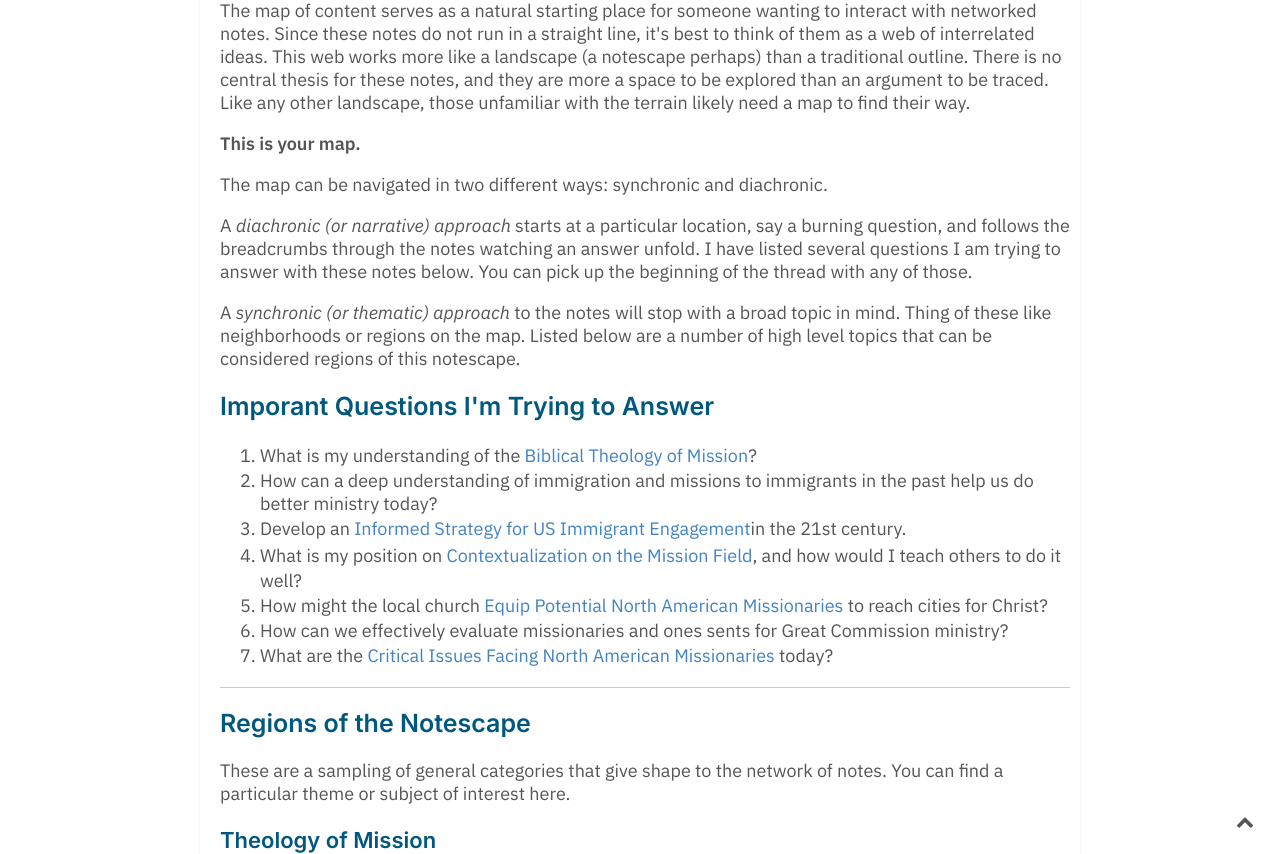
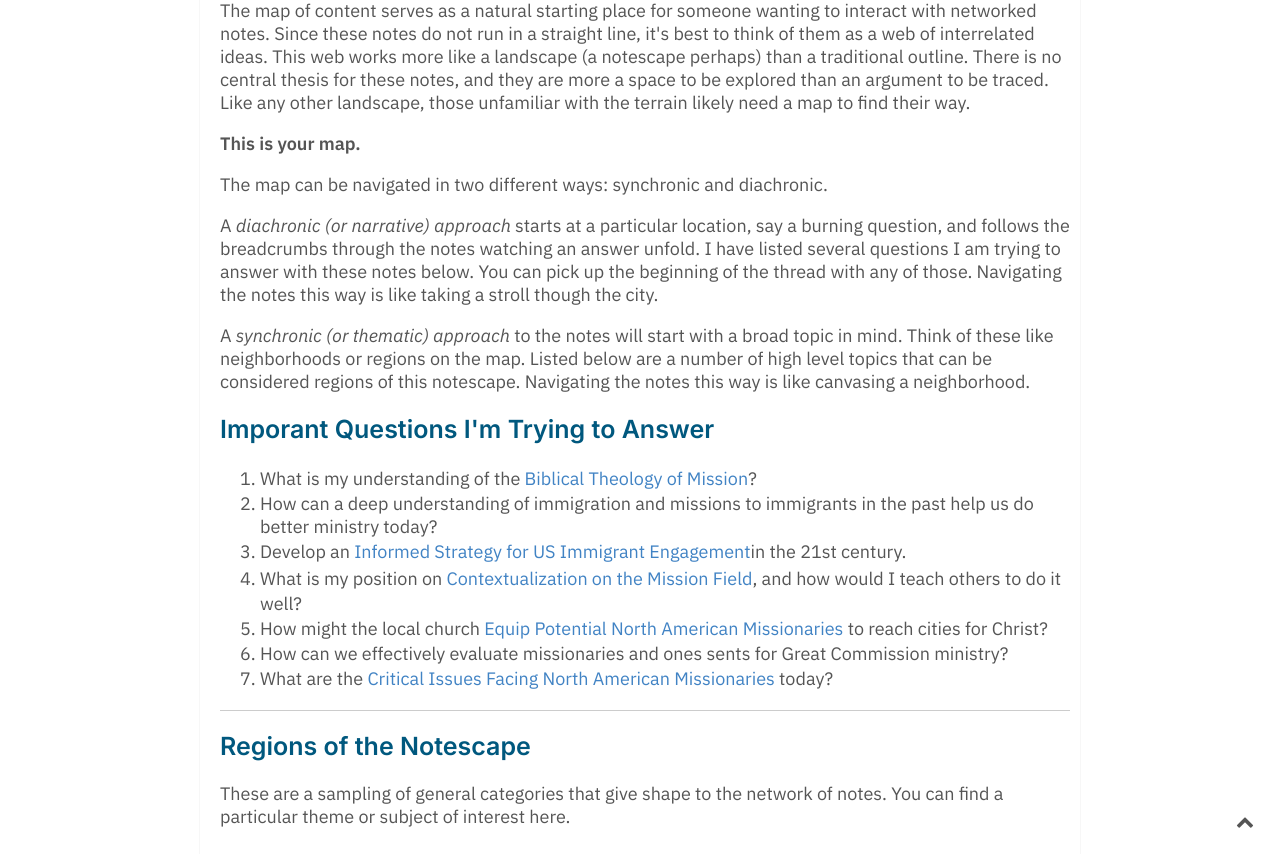
Before and after one commit to keelancook/notebook, a Jekyll site: the page built from _notes/Map of Content.md, in a window 1280 px wide and 900 px high, scrolled down 717 px, cut to the strip 46-900 px from the top of the window. Built offline with Jekyll 4.4.1, drawn with Linux system fonts in a browser that asks for light colours.

Commit message:
gardening

```diff
--- a/_notes/Map of Content.md
+++ b/_notes/Map of Content.md
@@ -13,9 +13,9 @@ The map of content serves as a natural starting place for someone wanting to int
 
 The map can be navigated in two different ways: synchronic and diachronic.
 
-A *diachronic (or narrative) approach* starts at a particular location, say a burning question, and follows the breadcrumbs through the notes watching an answer unfold. I have listed several questions I am trying to answer with these notes below. You can pick up the beginning of the thread with any of those.
+A *diachronic (or narrative) approach* starts at a particular location, say a burning question, and follows the breadcrumbs through the notes watching an answer unfold. I have listed several questions I am trying to answer with these notes below. You can pick up the beginning of the thread with any of those. Navigating the notes this way is like taking a stroll though the city.
 
-A *synchronic (or thematic) approach* to the notes will stop with a broad topic in mind. Thing of these like neighborhoods or regions on the map. Listed below are a number of high level topics that can be considered regions of this notescape.
+A *synchronic (or thematic) approach* to the notes will start with a broad topic in mind. Think of these like neighborhoods or regions on the map. Listed below are a number of high level topics that can be considered regions of this notescape. Navigating the notes this way is like canvasing a neighborhood.
 
 
 ## Imporant Questions I'm Trying to Answer
@@ -56,5 +56,3 @@ These are a sampling of general categories that give shape to the network of not
 ### Paedogogy
 * [[Learning Domains]]
 * [[Experiential Learning]]
-
----
```
